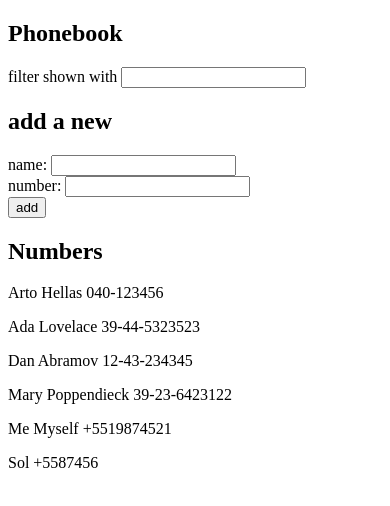
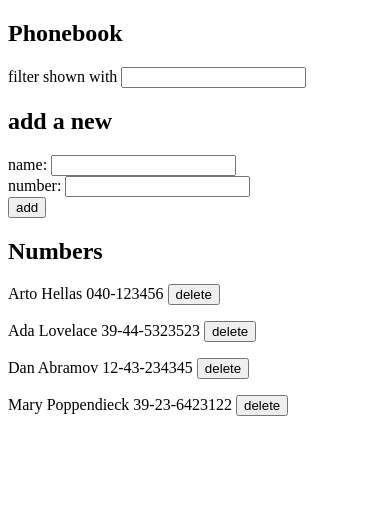
Before and after one commit to neryuuk/fullstack-open, a React (Create React App) app in the folder part2/phonebook/: page / in a window 390 px wide. Shown: the top 506 px of the page. Built offline with nearby package versions, Linux system fonts and the light colour scheme; data requests are answered from the project's data file.

Commit message:
2.14: The Phonebook step9

```diff
--- a/part2/phonebook/db.json
+++ b/part2/phonebook/db.json
@@ -19,16 +19,6 @@
       "name": "Mary Poppendieck",
       "number": "39-23-6423122",
       "id": 4
-    },
-    {
-      "name": "Me Myself",
-      "number": "+5519874521",
-      "id": 5
-    },
-    {
-      "name": "Sol",
-      "number": "+5587456",
-      "id": 6
     }
   ]
 }
--- a/part2/phonebook/src/App.jsx
+++ b/part2/phonebook/src/App.jsx
@@ -2,28 +2,27 @@ import { useState, useEffect } from 'react'
 import Filter from './components/Filter'
 import Phonebook from './components/Phonebook'
 import AddItem from './components/AddItem'
-import { read, create } from './services/phonebook'
+import { create, read, del } from './services/phonebook'
 
 const App = () => {
   const [filter, setFilter] = useState('')
   const [persons, setPersons] = useState([])
-  const [filtered, setFiltered] = useState(persons)
   const [newName, setNewName] = useState('')
   const [newNumber, setNewNumber] = useState('')
 
   useEffect(() => {
     read().then(data => {
       setPersons(data)
-      setFiltered(data)
     }).catch(console.error)
   }, [])
 
   const handleFilter = ({ target }) => {
     setFilter(target.value)
-    setFiltered(persons.filter(matchFilter(target.value)))
   }
 
-  const matchFilter = filter => ({ name }) => name.toLowerCase().includes(filter.toLowerCase())
+  const matchFilter = person => {
+    return person.name.toLowerCase().includes(filter.toLowerCase())
+  }
 
   const handleNewName = ({ target }) => {
     setNewName(target.value)
@@ -41,11 +40,19 @@ const App = () => {
     const person = { name: newName, number: newNumber }
 
     create(person).then(data => {
-      console.log(data)
       setPersons(persons.concat(data))
-      if (matchFilter(filter)(data)) setFiltered(filtered.concat(data))
       setNewName('')
       setNewNumber('')
+    })
+  }
+
+  const handleDelete = id => {
+    const toDelete = persons.find(person => person.id === id)
+    if (!toDelete) return
+    if (!window.confirm(`Delete ${toDelete.name}?`)) return
+
+    del(id).then(() => {
+      setPersons(persons.filter(person => person.id !== id))
     })
   }
 
@@ -59,7 +66,7 @@ const App = () => {
       handleNumber={handleNewNumber}
       handleAdd={handleAddNewName}
     />
-    <Phonebook items={filtered} />
+    <Phonebook items={persons.filter(matchFilter)} handleDelete={handleDelete} />
   </div>
 }
 
--- a/part2/phonebook/src/components/Person.jsx
+++ b/part2/phonebook/src/components/Person.jsx
@@ -1,3 +1,6 @@
-const Person = ({ name, number }) => <p>{name} {number}</p>
+const Person = ({ name, number, handleDelete }) => <p>
+  {name}&nbsp;{number}&nbsp;
+  <button onClick={handleDelete}>delete</button>
+</p>
 
 export default Person
--- a/part2/phonebook/src/components/Phonebook.jsx
+++ b/part2/phonebook/src/components/Phonebook.jsx
@@ -1,8 +1,13 @@
 import Person from './Person'
 
-const Phonebook = ({ items }) => <>
+const Phonebook = ({ items, handleDelete }) => <>
   <h2>Numbers</h2>
-  {items.map(({ name, number }) => <Person key={number} name={name} number={number} />)}
+  {items.map(({ id, name, number }) => <Person
+    key={id}
+    name={name}
+    number={number}
+    handleDelete={() => handleDelete(id)}
+  />)}
 </>
 
 export default Phonebook
--- a/part2/phonebook/src/services/phonebook.js
+++ b/part2/phonebook/src/services/phonebook.js
@@ -1,10 +1,14 @@
 import axios from 'axios'
 const baseUrl = 'http://localhost:3001/persons'
+
+export const create = item => {
+  return axios.post(baseUrl, item).then(({ data }) => data)
+}
 
 export const read = () => {
   return axios.get(baseUrl).then(({ data }) => data)
 }
 
-export const create = item => {
-  return axios.post(baseUrl, item).then(({ data }) => data)
+export const del = item => {
+  return axios.delete(`${baseUrl}/${item}`).then(({ data }) => data)
 }
```
Also changed, not shown: 1 other file (tests, documents, lock files or other folders).
